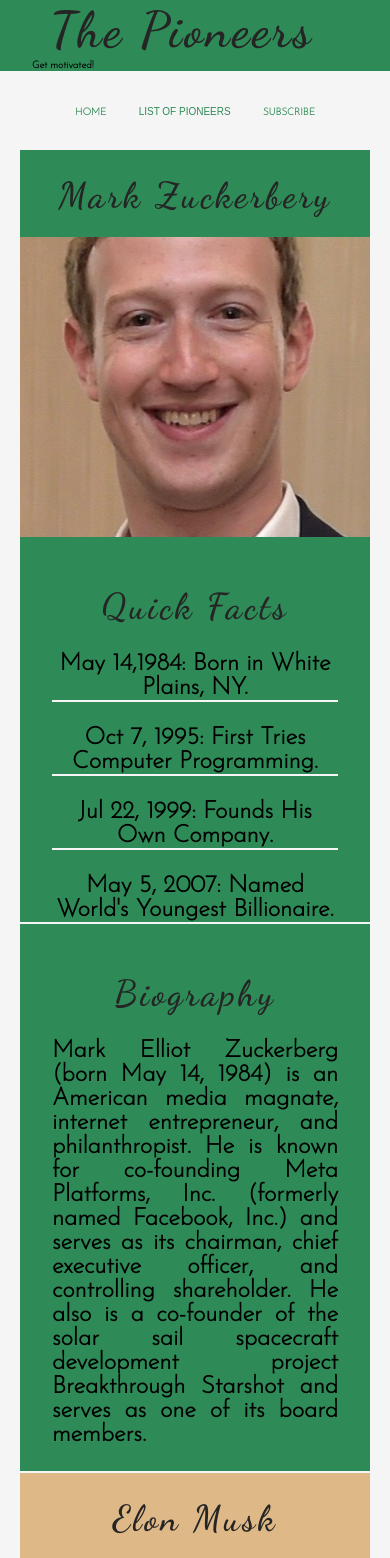
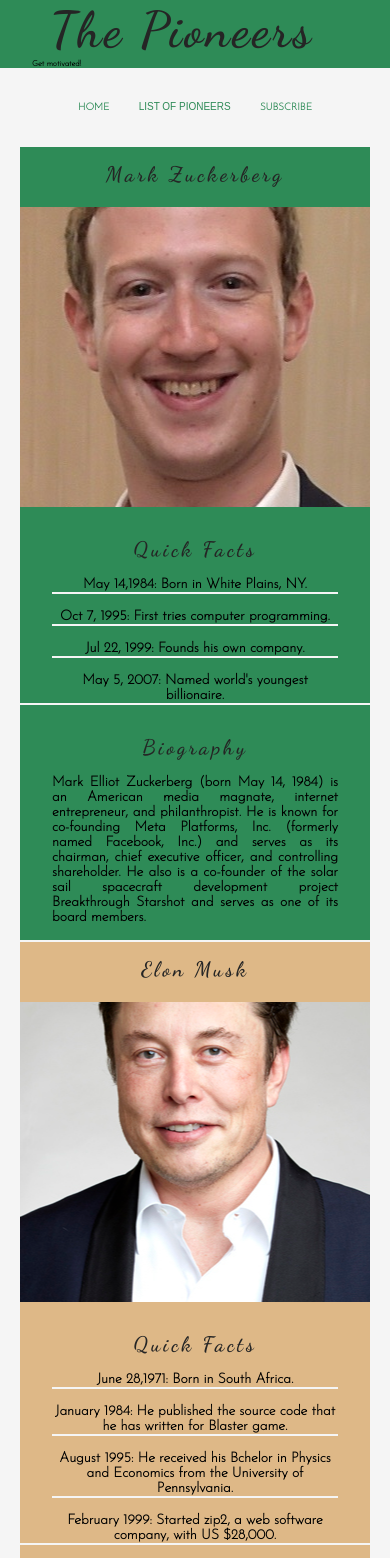
Before and after one commit to HaimanotA/the--pioneers, a plain HTML site: page index.html in a window 390 px wide. Shown: the top 1558 px of the page. Drawn offline with Linux system fonts and the light colour scheme.

Commit message:
Fix logo fonts for different screen sizes and format documents

```diff
--- a/assets/css/style.css
+++ b/assets/css/style.css
@@ -64,7 +64,7 @@
     padding: 1rem;
 }
 
-nav {
+nav{
     padding: 0;
     font-size: 1.0em;
     height: 45px;
@@ -78,7 +78,6 @@
 
 /** creating the top and bottom blocks **/
 div {
-    /**vertical-align: top; changed inlin-block to block**/
     display: block;
     text-align: justify;
 }
@@ -132,7 +131,6 @@
     background-color: burlywood;
     padding: 2em;
     text-align: center;
-    /* margin: 0%; */
 }
 
 footer a {
@@ -181,18 +179,16 @@
 #form-header {
     text-align: center;
     margin-top: 40px;
-    text-transform: lowercase;
 }
 
-/* for clickable dropdown/ */
+/* Style clickable dropdown/ */
 
 /* Dropdown Button */
 .dropbtn {
     background-color: whitesmoke;
-    /** color: seagreen ;  **/
     text-decoration: none;
     padding: 16px;
-    font-size: 1em;
+    font-size: 1.0em;
     border: none;
     cursor: pointer;
     text-transform: uppercase;
@@ -223,11 +219,6 @@
     text-transform: capitalize;
 }
 
-/* Change color of dropdown links on hover
-.dropdown-content a:hover {
-    background-color: #ddd;
-}
-
 /* Show the dropdown menu (use JS to add this class to the .dropdown-content container when the user clicks on the dropdown button) */
 .show {
     display: block;
@@ -247,8 +238,8 @@
 
 
     #header {
-        margin-right: 11rem;
-        margin-left: 11rem;
+        margin-right: 2rem;
+        margin-left:2rem;
     }
 
 
@@ -300,13 +291,18 @@
             line-height: 5px;
         }
 
+       body{
+        font-size: 14px;
+    }
+
         footer {
-            font-size: 8px;
+            font-size: 10px;
             margin: auto 0;
         }
 
+
         #header {
-            font-size: 10px;
+            font-size: 8px;
             margin: auto 0;
         }
     }
--- a/index.html
+++ b/index.html
@@ -11,7 +11,7 @@
     <link rel="stylesheet" href="assets/css/style.css">
     <script src="assets/js/index.js"></script>
 
-    <title>Biography of pioneers</title>
+    <title>the-pioneers</title>
 
 </head>
 
@@ -24,8 +24,8 @@
         </div>
 
     </header>
+
     <!--  Navigation bar-->
-
     <nav class="nav-bar">
         <a href="index.html" aria-label="Go to the home page">Home</a>
         <div class="dropdown">
@@ -41,11 +41,11 @@
     <hr>
 
 
-    <!--top block wrapper-->
+    <!--Top block wrapper-->
     <section id="celebs">
         <div id="top-block">
            <br>
-            <h2 id="Mark">Mark Zuckerbery</h2>
+            <h2 id="Mark">Mark Zuckerberg</h2>
             <div id="hero-image1">
             </div>
             <br>
@@ -58,15 +58,15 @@
                     <hr>
                     <br>
                 <li> Oct 7, 1995:
-                    First Tries Computer Programming.
+                    First tries computer programming.
                     <hr>
                     <br>
                 <li> Jul 22, 1999:
-                    Founds His Own Company.
+                    Founds his own company.
                     <hr>
                     <br>
                 <li> May 5, 2007:
-                    Named World's Youngest Billionaire.
+                    Named world's youngest billionaire.
             </ul>
             <hr>
             <br>
@@ -103,10 +103,10 @@
                     <hr>
                     <br>
                 <li> January 1984:
-                    He Published the source code that he has written for Blaster game.
+                    He published the source code that he has written for Blaster game.
                     <hr>
                     <br>
-                <li> August 1995
+                <li> August 1995:
                     He received his Bchelor in Physics and Economics from the University of Pennsylvania.
                     <hr>
                     <br>
@@ -132,7 +132,7 @@
     </section>
     <hr>
 
-    <!--footer-->
+    <!--Footer-->
     <footer>
         <span>Find us on:</span>
         <a href="https://www.facebook.com/" aria-label="Find us on Facebook (opens in new tab)"
```
Also changed, not shown: confirmation.html (+6 -4 lines), 1 other file.
